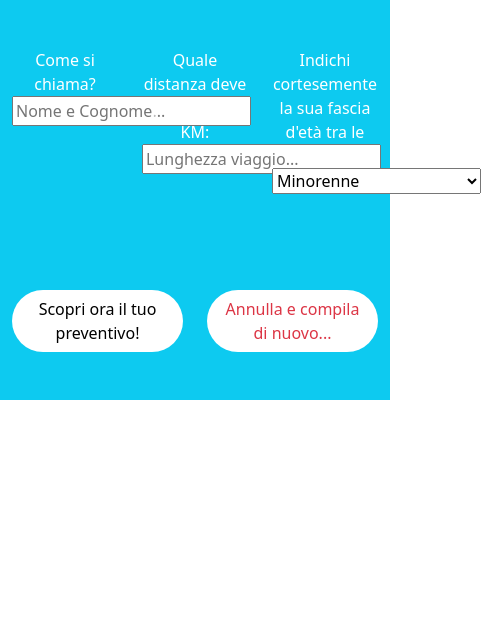
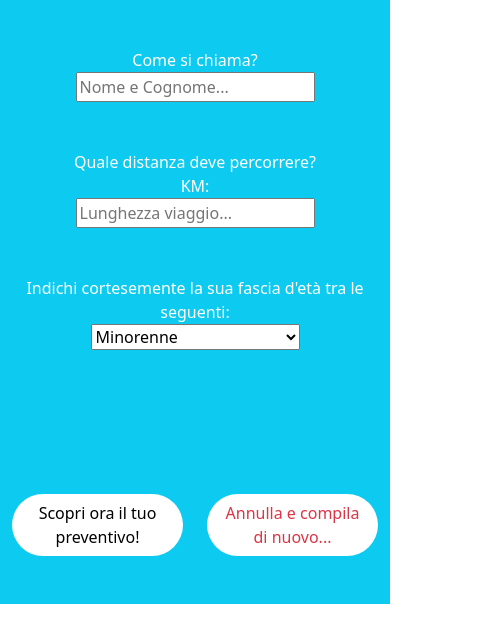
Before and after one commit to simonebonifazi/js-biglietto-treno-form, a plain HTML site: page index.html in a window 390 px wide. Shown: the whole page, 481 px wide, since content can reach past the window. Drawn offline with nearby package versions, Linux system fonts and the light colour scheme.

Commit message:
added-bit-responsive-but-very-bit

```diff
--- a/index.html
+++ b/index.html
@@ -19,18 +19,19 @@
 </head>
 
 <body>
+    <!-- pseudo form // clients datas -->
     <main class="bg-info">
         <div class="container-fluid py-5">
             <div class="row text-white">
-                <div class="col-4 text-center">
+                <div class=" col-12 col-md-4 pb-5 text-center">
                     <label for="name-and-surname" class="d-block"> Come si chiama? </label>
                     <input type="text" id="name-and-surname" placeholder="Nome e Cognome...">
                 </div>
-                <div class="col-4 text-center">
-                    <label for="km"> Quale distanza deve percorrere? </label> <span>KM: </span>
+                <div class=" col-12 col-md-4 pb-5 text-center">
+                    <label for="km"> Quale distanza deve percorrere? </label> <span class="d-block">KM: </span>
                     <input type="number" id="km" placeholder="Lunghezza viaggio...">
                 </div>
-                <div class="col-4 text-center">
+                <div class=" col-12 col-md-4 pb-5 text-center">
                     <label for="age" class="d-block"> Indichi cortesemente la sua fascia d'età tra le seguenti: </label>
                     <select name="age" id="age">
                         <option value="Under 18"> Minorenne</option>
@@ -41,7 +42,7 @@
             </div>
         </div>
         <div class="container py-5">
-
+            <!-- second part pseuso form -->
             <div class="row">
                 <div class="col-6 text-center">
                     <button id="discover-price" class="btn rounded-pill bg-white text-black"> Scopri ora il tuo
@@ -53,6 +54,7 @@
                 </div>
             </div>
         </div>
+        <!-- ticket section -->
         <section id="ticket-definitive" class="d-none">
             <div class="container-fluid">
                 <div class="row">
```
